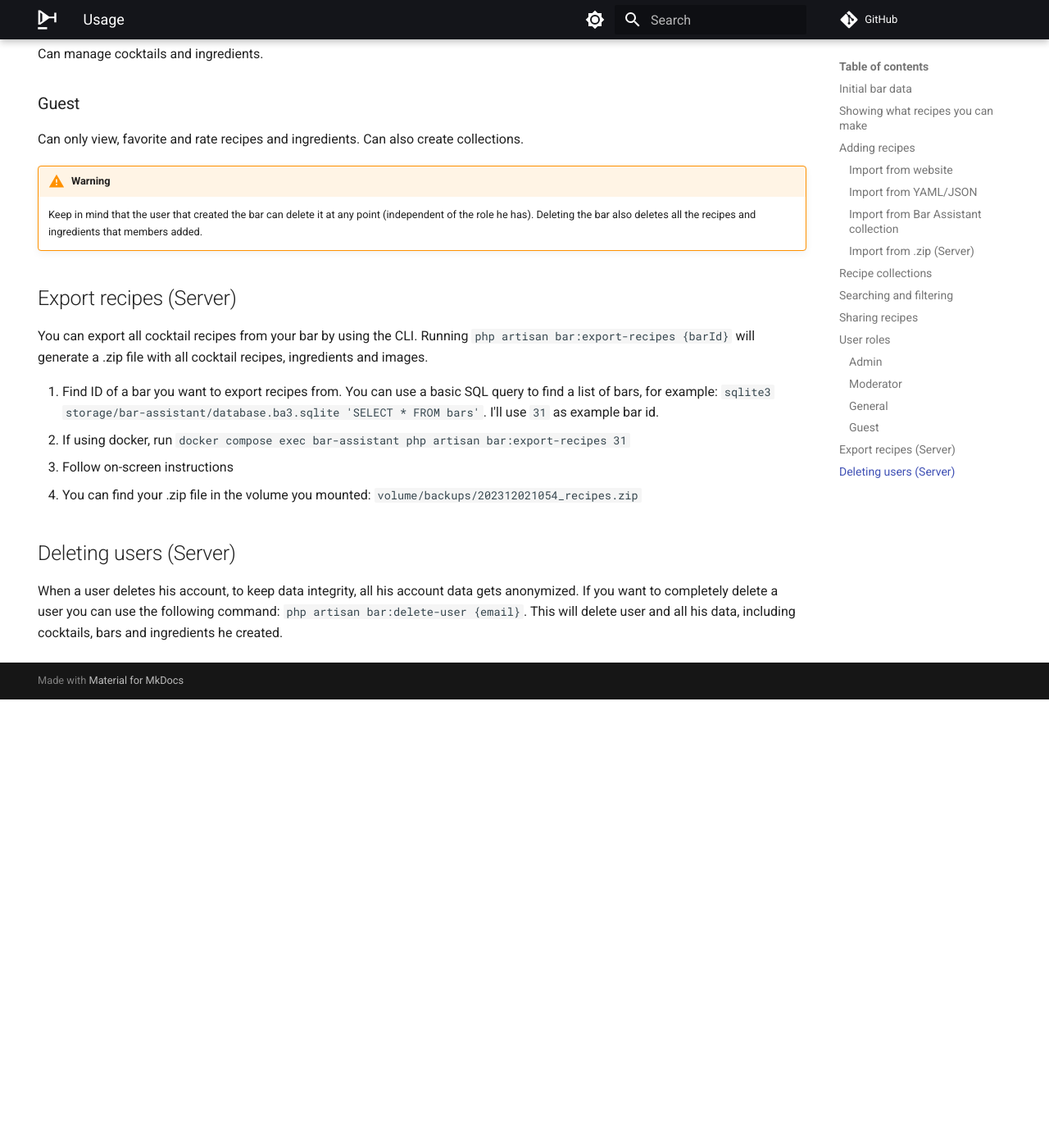
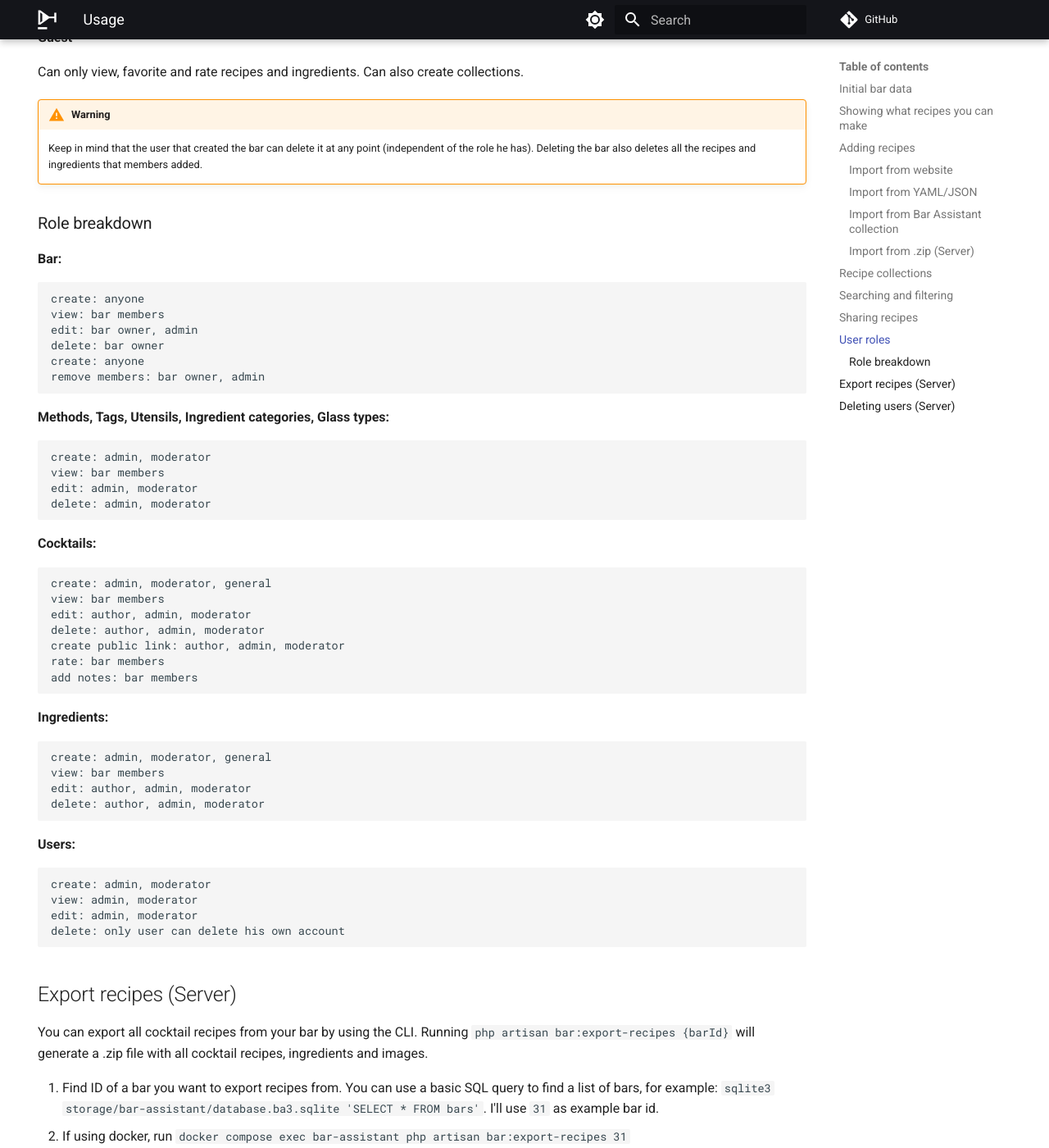
Before and after one commit to bar-assistant/docs, an MkDocs documentation site: the page built from docs/index.md, in a window 1280 px wide and 1400 px high, scrolled down 3530 px. Shown: the whole window at 82% size. Built offline with MkDocs 1.6.1 and Material for MkDocs 9.7.7, drawn with Linux system fonts in a browser that asks for light colours; comment, search, counter and statistics services are not loaded; before the commit the page ends 4383 px from its top, so only the background shows below that.

Commit message:
Add role breakdown

```diff
--- a/docs/index.md
+++ b/docs/index.md
@@ -107,25 +107,67 @@ Bar Assistant allows you to share recipes in a few ways. All actions are availab
 
 There is a few user roles in the Bar Assistant.
 
-### Admin
+**Admin**
 
 Complete access to bar actions. Can't delete the bar.
 
-### Moderator
+**Moderator**
 
 Can manage cocktails and ingredients. Can manage bar settings except bar members.
 
-### General
+**General**
 
 Can manage cocktails and ingredients.
 
-### Guest
+**Guest**
 
 Can only view, favorite and rate recipes and ingredients. Can also create collections.
 
 !!! warning
 
     Keep in mind that the user that created the bar can delete it at any point (independent of the role he has). Deleting the bar also deletes all the recipes and ingredients that members added.
+
+### Role breakdown
+
+**Bar:**
+
+    create: anyone
+    view: bar members
+    edit: bar owner, admin
+    delete: bar owner
+    create: anyone
+    remove members: bar owner, admin
+
+**Methods, Tags, Utensils, Ingredient categories, Glass types:**
+
+    create: admin, moderator
+    view: bar members
+    edit: admin, moderator
+    delete: admin, moderator
+
+**Cocktails:**
+
+    create: admin, moderator, general
+    view: bar members
+    edit: author, admin, moderator
+    delete: author, admin, moderator
+    create public link: author, admin, moderator
+    rate: bar members
+    add notes: bar members
+
+**Ingredients:**
+
+    create: admin, moderator, general
+    view: bar members
+    edit: author, admin, moderator
+    delete: author, admin, moderator
+
+**Users:**
+
+    create: admin, moderator
+    view: admin, moderator
+    edit: admin, moderator
+    delete: only user can delete his own account
 
 ## Export recipes (Server)
 
```
